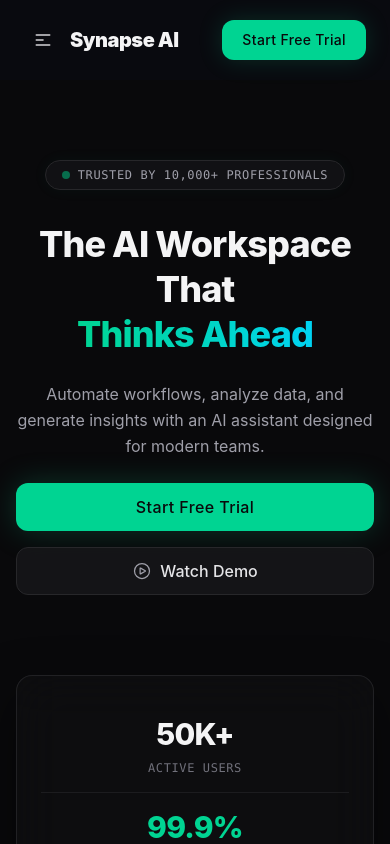
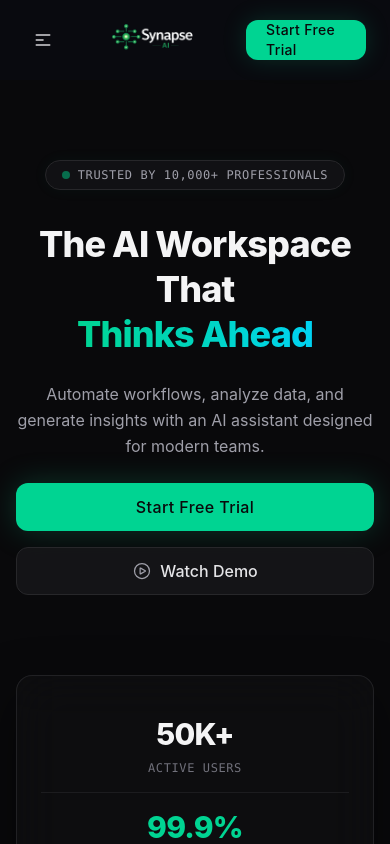
Before and after one commit to Zannatmawa/synapse-ai, a Next.js app: page / in a window 390 px wide. Shown: the top 844 px of the page. Built offline with nearby package versions, Linux system fonts and the light colour scheme.

Commit message:
feat: implement responsive NavigationBar and Footer components with site branding

```diff
--- a/app/components/sections/Footer.tsx
+++ b/app/components/sections/Footer.tsx
@@ -1,80 +1,9 @@
+import Image from 'next/image'
+import Link from 'next/link'
 import React from 'react'
 
 const FooterSection = () => {
     return (
-        // <footer className="w-full bg-base-300 text-base-content pt-16 pb-8 px-4 md:px-8 border-t border-base-300">
-        //     <div className="max-w-6xl mx-auto">
-
-        //         {/* Main Link Grid */}
-        //         <div className="grid grid-cols-2 md:grid-cols-5 gap-8 mb-12">
-
-        //             {/* Brand Column */}
-        //             <div className="col-span-2 flex flex-col gap-3">
-        //                 <span className="text-xl font-black tracking-tight text-base-content">
-        //                     Synapse AI
-        //                 </span>
-        //                 <p className="text-sm text-base-content/60 max-w-xs leading-relaxed">
-        //                     The intelligent operational workspace designed to automate workflow actions, map datasets, and supercharge team velocity.
-        //                 </p>
-        //             </div>
-
-        //             {/* Column 1: Product */}
-        //             <div className="flex flex-col gap-2">
-        //                 <span className="footer-title text-xs font-bold uppercase tracking-wider text-base-content/40 mb-2">Product</span>
-        //                 <a className="link link-hover text-sm text-base-content/70 hover:text-primary">Features</a>
-        //                 <a className="link link-hover text-sm text-base-content/70 hover:text-primary">Solutions</a>
-        //                 <a className="link link-hover text-sm text-base-content/70 hover:text-primary">Pricing</a>
-        //                 <a className="link link-hover text-sm text-base-content/70 hover:text-primary">Integrations</a>
-        //             </div>
-
-        //             {/* Column 2: Company */}
-        //             <div className="flex flex-col gap-2">
-        //                 <span className="footer-title text-xs font-bold uppercase tracking-wider text-base-content/40 mb-2">Company</span>
-        //                 <a className="link link-hover text-sm text-base-content/70 hover:text-primary">About Us</a>
-        //                 <a className="link link-hover text-sm text-base-content/70 hover:text-primary">Careers</a>
-        //                 <a className="link link-hover text-sm text-base-content/70 hover:text-primary">Blog</a>
-        //                 <a className="link link-hover text-sm text-base-content/70 hover:text-primary">Press Kit</a>
-        //             </div>
-
-        //             {/* Column 3: Legal */}
-        //             <div className="flex flex-col gap-2">
-        //                 <span className="footer-title text-xs font-bold uppercase tracking-wider text-base-content/40 mb-2">Legal</span>
-        //                 <a className="link link-hover text-sm text-base-content/70 hover:text-primary">Privacy Policy</a>
-        //                 <a className="link link-hover text-sm text-base-content/70 hover:text-primary">Terms of Service</a>
-        //                 <a className="link link-hover text-sm text-base-content/70 hover:text-primary">Security</a>
-        //                 <a className="link link-hover text-sm text-base-content/70 hover:text-primary">GDPR Status</a>
-        //             </div>
-
-        //         </div>
-
-        //         {/* Divider Line */}
-        //         <div className="border-t border-base-content/10 my-6"></div>
-
-        //         {/* Sub Footer Row */}
-        //         <div className="flex flex-col sm:flex-row items-center justify-between gap-4">
-        //             <p className="text-xs text-base-content/50 text-center sm:text-left">
-        //                 © {new Date().getFullYear()} Synapse AI Inc. All rights reserved.
-        //             </p>
-
-        //             {/* Social Media SVG Links */}
-        //             <div className="flex gap-4">
-        //                 {/* Twitter / X */}
-        //                 <a className="text-base-content/50 hover:text-primary transition-colors cursor-pointer">
-        //                     <svg className="w-5 h-5 fill-current" viewBox="0 0 24 24">
-        //                         <path d="M18.244 2.25h3.308l-7.227 8.26 8.502 11.24H16.17l-5.214-6.817L4.99 21.75H1.68l7.73-8.835L1.254 2.25H8.08l4.713 6.231zm-1.161 17.52h1.833L7.084 4.126H5.117z" />
-        //                     </svg>
-        //                 </a>
-        //                 {/* GitHub */}
-        //                 <a className="text-base-content/50 hover:text-primary transition-colors cursor-pointer">
-        //                     <svg className="w-5 h-5 fill-current" viewBox="0 0 24 24">
-        //                         <path fillRule="evenodd" clipRule="evenodd" d="M12 2C6.477 2 2 6.477 2 12c0 4.42 2.865 8.166 6.839 9.489.5.092.682-.217.682-.482 0-.237-.008-.866-.013-1.7-2.782.603-3.369-1.34-3.369-1.34-.454-1.156-1.11-1.464-1.11-1.464-.908-.62.069-.608.069-.608 1.003.07 1.531 1.03 1.531 1.03.892 1.529 2.341 1.087 2.91.831.092-.646.35-1.086.636-1.336-2.22-.253-4.555-1.11-4.555-4.943 0-1.091.39-1.984 1.029-2.683-.103-.253-.446-1.27.098-2.647 0 0 .84-.269 2.75 1.025A9.564 9.564 0 0112 6.844c.85.004 1.705.115 2.504.337 1.909-1.294 2.747-1.025 2.747-1.025.546 1.377.203 2.394.1 2.647.64.699 1.028 1.592 1.028 2.683 0 3.842-2.339 4.687-4.566 4.935.359.309.678.919.678 1.852 0 1.336-.012 2.415-.012 2.743 0 .267.18.579.688.481C19.137 20.162 22 16.418 22 12c0-5.523-4.477-10-10-10z" />
-        //                     </svg>
-        //                 </a>
-        //             </div>
-        //         </div>
-
-        //     </div>
-        // </footer>
         <footer className="w-full bg-transparent text-zinc-400 pt-24 pb-12 px-6 border-t border-zinc-900/80 relative overflow-hidden">
 
             {/* Decorative industrial grid anchor background */}
@@ -88,7 +17,19 @@
                     {/* Brand Column */}
                     <div className="col-span-2 flex flex-col gap-4">
                         <span className="text-xl font-extrabold tracking-tight text-zinc-100 flex items-center gap-2">
-                            <span className="text-emerald-400 font-mono text-base">✦</span> Synapse AI
+                            <Link
+                                href="/"
+                                className="flex items-center gap-3 hover:opacity-90 transition-opacity"
+                            >
+                                <Image
+                                    src="/logo.png"
+                                    alt="Synapse AI Logo"
+                                    width={220}
+                                    height={220}
+                                    priority
+                                />
+
+                            </Link>
                         </span>
                         <p className="text-sm text-zinc-400 max-w-sm leading-relaxed font-normal">
                             The intelligent operational workspace designed to automate workflow actions, map datasets, and supercharge team velocity.
--- a/app/components/sections/NavigationBar.tsx
+++ b/app/components/sections/NavigationBar.tsx
@@ -2,6 +2,7 @@
 import { useGSAP } from '@gsap/react';
 import gsap from 'gsap';
 import { ScrollTrigger } from 'gsap/ScrollTrigger';
+import Image from 'next/image';
 import Link from 'next/link'; // or 'react-router-dom' depending on your setup
 import React from 'react';
 
@@ -37,8 +38,6 @@
     return (
         <div className="nav-container fixed top-0 left-0 right-0 z-50 bg-transparent text-zinc-300 border-b border-transparent transition-all duration-300 px-6 h-20 flex items-center">
             <div className="w-full max-w-7xl mx-auto flex items-center justify-between">
-
-                {/* Left Side: Brand & Mobile Menu */}
                 <div className="flex items-center gap-2">
                     <div className="dropdown">
                         <div tabIndex={0} role="button" className="btn btn-ghost lg:hidden p-2 text-zinc-300 hover:bg-zinc-900/50">
@@ -58,13 +57,20 @@
                         </ul>
                     </div>
 
-                    {/* Brand Identifier Link */}
-                    <Link href="/" className="text-xl font-black tracking-tight text-zinc-100 hover:opacity-90 transition-opacity">
-                        Synapse AI
+                    <Link
+                        href="/"
+                        className="flex items-center gap-3 hover:opacity-90 transition-opacity"
+                    >
+                        <Image
+                            src="/logo.png"
+                            alt="Synapse AI Logo"
+                            width={220}
+                            height={220}
+                            priority
+                        />
+
                     </Link>
                 </div>
-
-                {/* Desktop Navigation Link Cluster */}
                 <div className="hidden lg:flex items-center">
                     <ul className="flex items-center gap-8 text-sm font-medium tracking-wide">
                         {navLinks.map((link) => (
@@ -77,7 +83,6 @@
                     </ul>
                 </div>
 
-                {/* Primary Call to Action Button */}
                 <div>
                     <Link href="/register" className="h-10 px-5 flex items-center justify-center rounded-xl font-medium text-zinc-950 bg-emerald-400 hover:bg-emerald-300 transition-all duration-300 shadow-[0_0_25px_rgba(16,185,129,0.2)] text-sm tracking-wide">
                         Start Free Trial
```
Also changed, not shown: public/logo.png (added).
